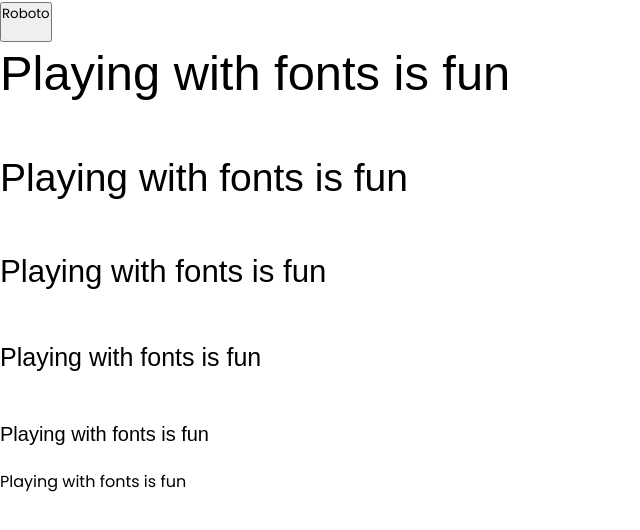
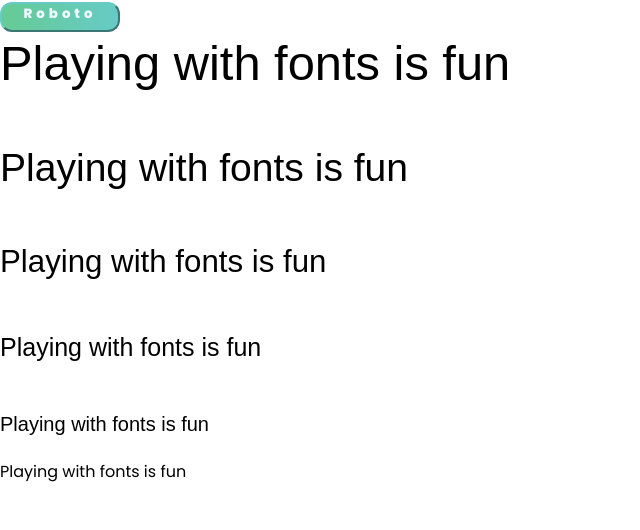
Before and after one commit to nariascataldi/yvy-regeneracion-del-suelo, a React (Create React App) app: page /roboto in a window 1280 px wide. Shown: the top 530 px of the page, without its empty margins (0-640 px from the left). Built offline with nearby package versions, Linux system fonts and the light colour scheme; a web font is replaced by a local one.

Commit message:
add: font type-scale

```diff
--- a/src/components/pruebaFuente/Roboto.css
+++ b/src/components/pruebaFuente/Roboto.css
@@ -1,3 +1,22 @@
+.bttnPrimario {
+  width: 120px;
+  height: 30px;
+  border-radius: 12px;
+  border-color: #66CBC6;
+  background: linear-gradient(to right, #66cb94, #66CBC6);
+}
+
+.bttnPrimario p {
+  color: aliceblue;
+  font-weight: 800;
+  letter-spacing: 4px;
+  display: flex;
+  flex-direction: row;
+  justify-content: center;
+  align-items: center;
+  flex-wrap: nowrap;
+}
+
 html {
   font-size: 100%;
 }
@@ -16,7 +35,11 @@ html {
   margin-bottom: 1rem;
 }
 
-.roboto h1,.roboto h2,.roboto h3,.roboto h4,.roboto h5 {
+.roboto h1,
+.roboto h2,
+.roboto h3,
+.roboto h4,
+.roboto h5 {
   margin: 3rem 0 1.38rem;
   font-family: 'Roboto', sans-serif;
   font-weight: 400;
@@ -62,7 +85,11 @@ html {
   margin-bottom: 1rem;
 }
 
-.open h1,.open h2,.open h3,.open h4,.open h5 {
+.open h1,
+.open h2,
+.open h3,
+.open h4,
+.open h5 {
   margin: 3rem 0 1.38rem;
   font-family: 'Open Sans', sans-serif;
   font-weight: 400;
--- a/src/components/pruebaFuente/Roboto.jsx
+++ b/src/components/pruebaFuente/Roboto.jsx
@@ -5,7 +5,7 @@ export const Roboto = () => {
   const [roboto, setRoboto] = useState(true);
   return (
     <>
-      <button onClick={() => setRoboto(!roboto)} >
+      <button className='bttnPrimario' onClick={() => setRoboto(!roboto)} >
       {roboto ?
         <div className='roboto'>
           <p>Roboto</p>
```
